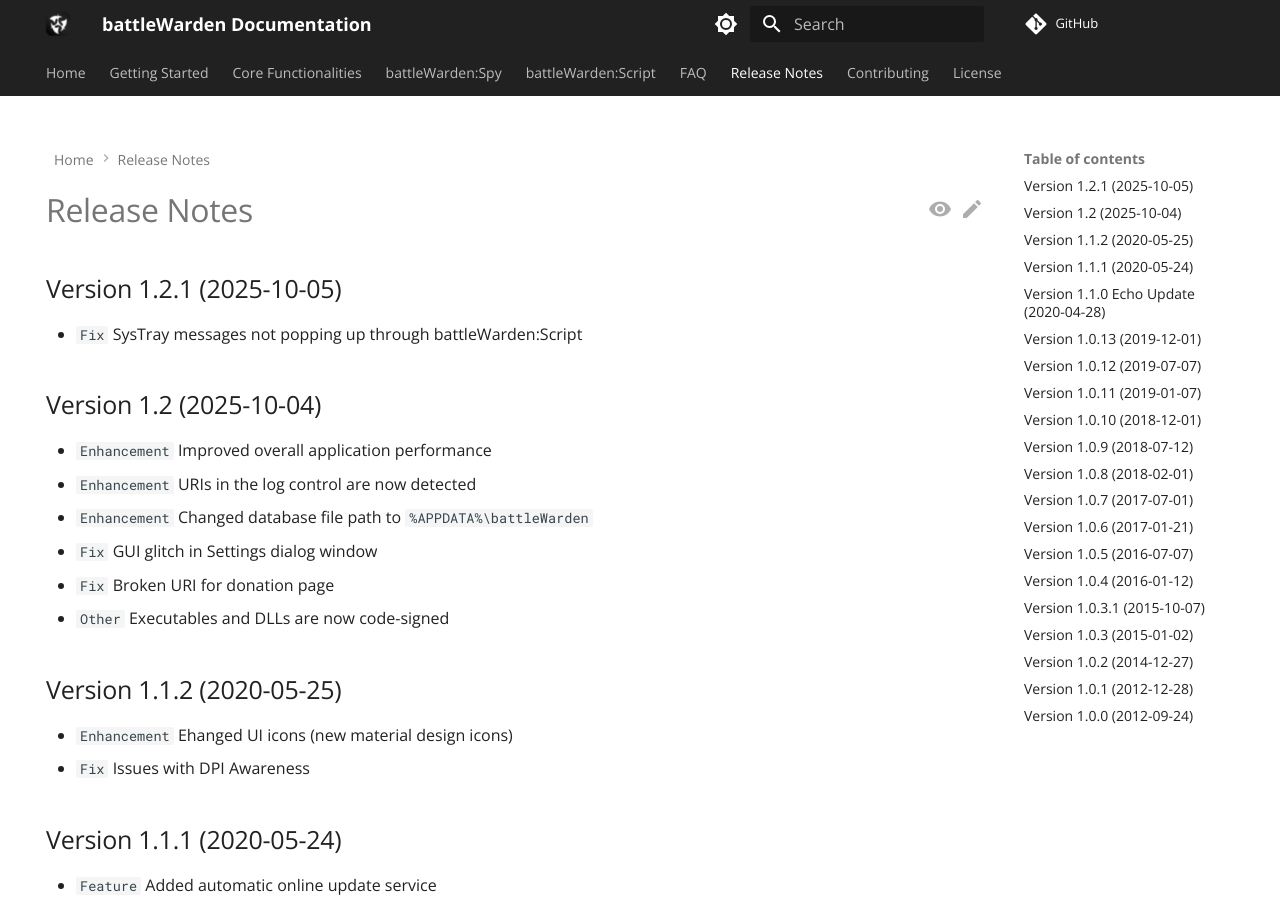
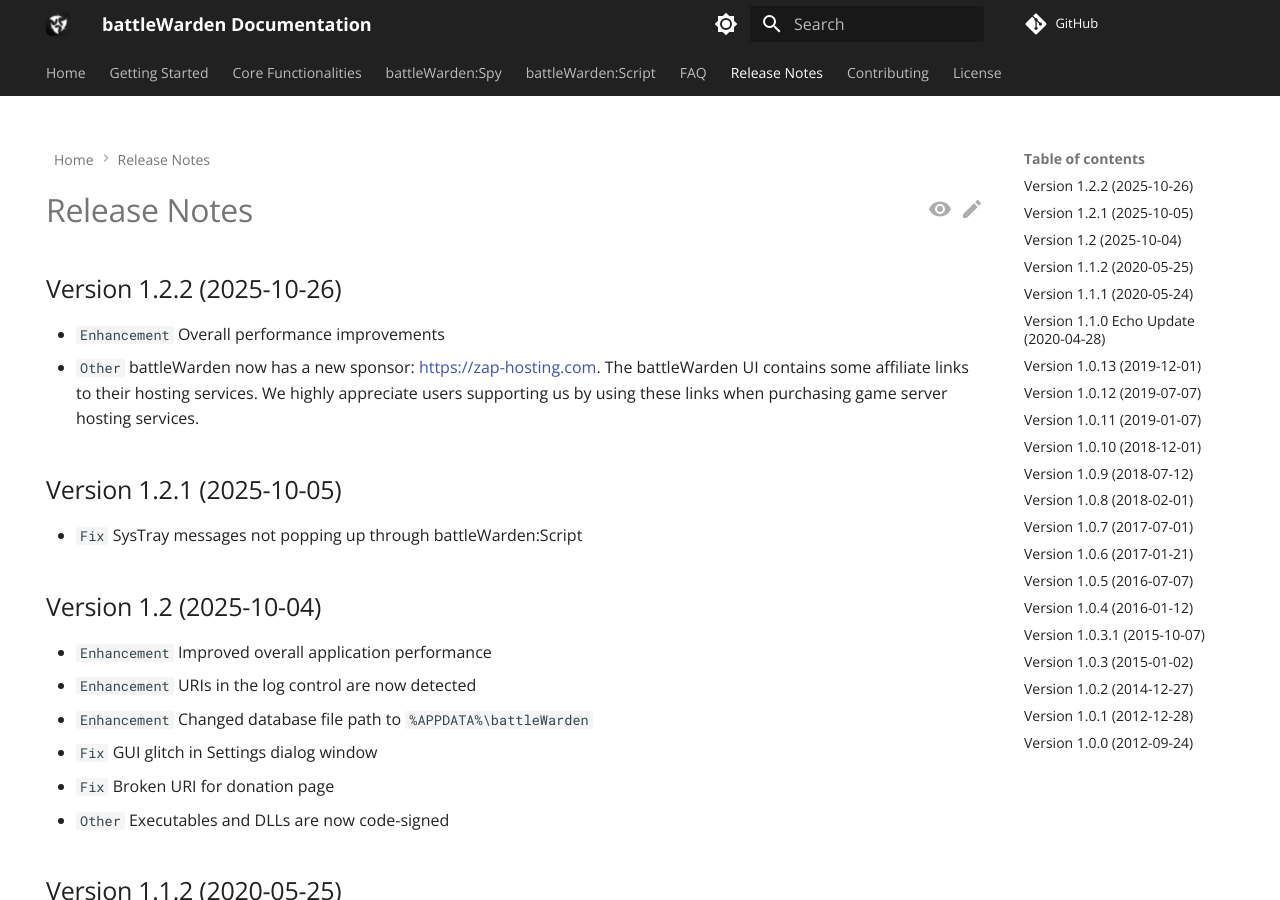
Before and after one commit to soner-boztas/battlewarden-docs, an MkDocs documentation site: the page built from docs/release-notes/index.md, in a window 1280 px wide and 900 px high. Built offline with MkDocs 1.6.1 and Material for MkDocs 9.7.7, drawn with Linux system fonts in a browser that asks for light colours; comment, search, counter and statistics services are not loaded.

Commit message:
Add release notes for version 1.2.2

```diff
--- a/docs/release-notes/index.md
+++ b/docs/release-notes/index.md
@@ -3,6 +3,12 @@ hide:
   - navigation
 ---
 # Release Notes
+
+## Version 1.2.2 (2025-10-26)
+
+- `Enhancement` Overall performance improvements
+- `Other` battleWarden now has a new sponsor: [https://zap-hosting.com](https://zap-hosting.com). The battleWarden UI contains some affiliate links to their hosting services. We highly appreciate users supporting us by using these links when purchasing game server hosting services.
+
 
 ## Version 1.2.1 (2025-10-05)
 
```
